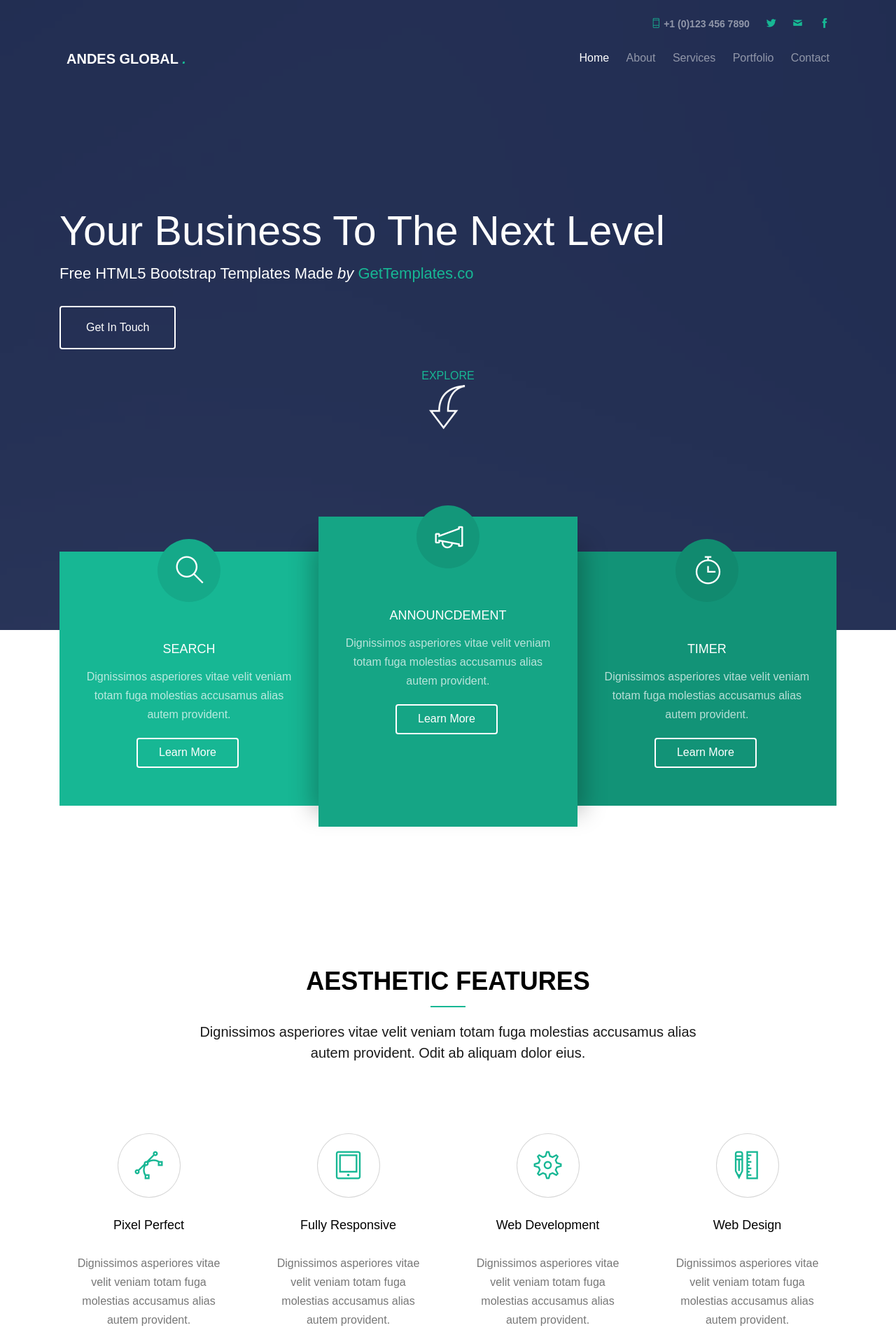
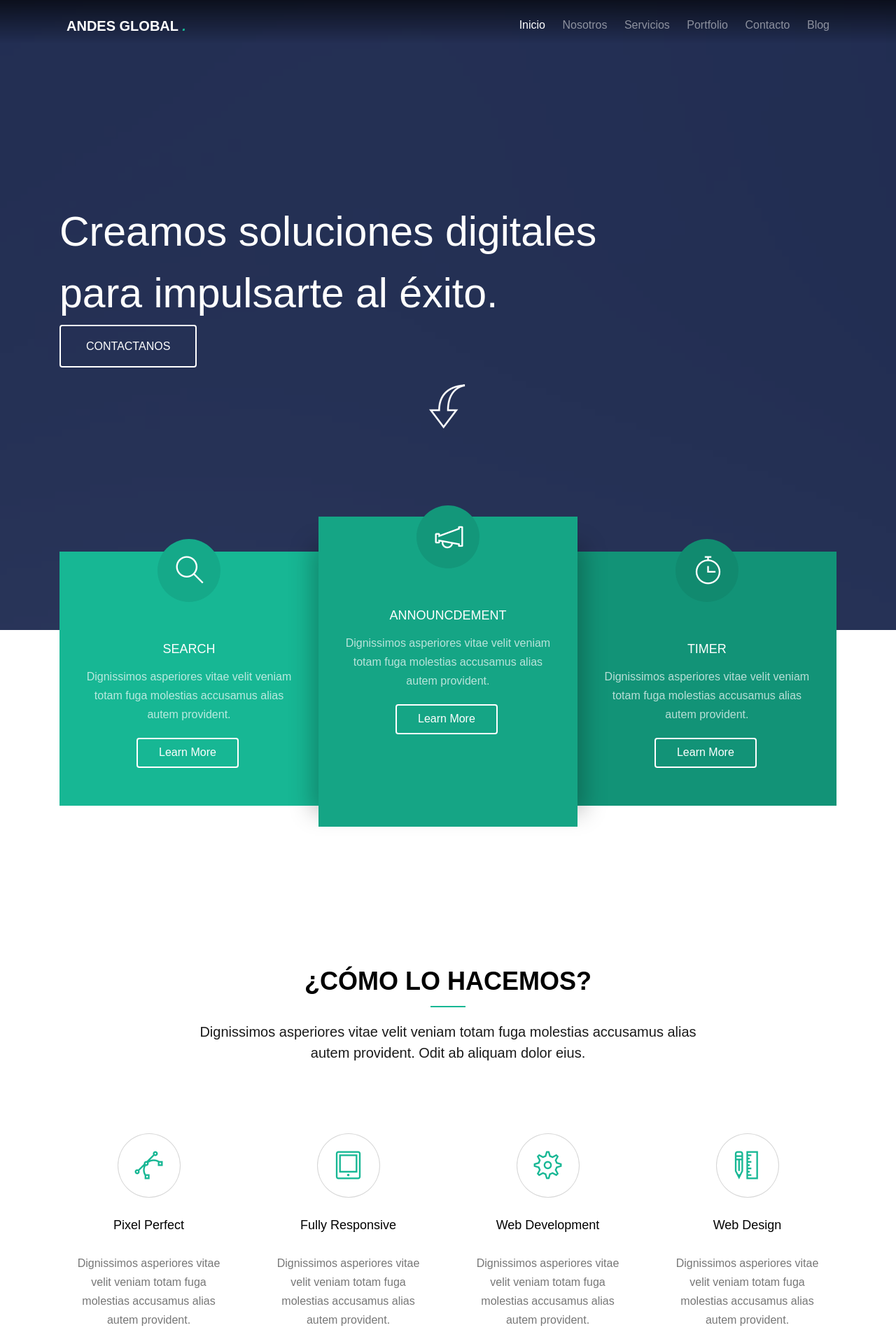
Before and after one commit to martinkelly23/andes-web, a Symfony app: template templates/index.html.twig in a window 1280 px wide. Shown: the top 1920 px of the page at 70% size. Run offline with Twig, Linux system fonts and the light colour scheme; the template is opened without the code that fills it, so the values that code supplies are empty; some libraries are stand-ins or nearby versions; some web fonts are replaced; grey boxes are pictures that could not be loaded.

Commit message:
feat: add menu items and buttons reference.

```diff
--- a/public_html/css/style.css
+++ b/public_html/css/style.css
@@ -93,13 +93,14 @@ h1, h2, h3, h4, h5, h6, figure {
 }
 
 .gtco-nav {
-  position: absolute;
+  position: fixed;
   top: 0;
   margin: 0;
   padding: 0;
   width: 100%;
   padding: 20px 0;
   z-index: 1001;
+  background: linear-gradient(to bottom, rgba(0, 0, 0, 0.65) 0%, transparent 84%, transparent 100%);
 }
 @media screen and (max-width: 768px) {
   .gtco-nav {
@@ -1889,4 +1890,9 @@ form label {
   border: 2px solid #17B794;
 }
 
+.sticky {
+  background: #14171c;
+  transition: 2.5s;
+}
+
 /*# sourceMappingURL=style.css.map */
--- a/public_html/js/main.js
+++ b/public_html/js/main.js
@@ -331,8 +331,17 @@
 }());
 
 // Function to navigate down in the page
-	var goDown = function() {
-		$('html, body').animate({
-			scrollTop: 600
-		}, 500, 'easeInOutExpo');
+var goDown = function() {
+	$('html, body').animate({
+		scrollTop: 600
+	}, 500, 'easeInOutExpo');
+}
+
+$(window).scroll(function() {
+	var scroll = $(window).scrollTop();
+	if (scroll >= 50) {
+		$(".gtco-nav").addClass("sticky");
+	} else {
+		$(".gtco-nav").removeClass("sticky");
 	}
+});
--- a/templates/index.html.twig
+++ b/templates/index.html.twig
@@ -57,34 +57,17 @@
 	<nav class="gtco-nav" role="navigation">
 		<div class="gtco-container">
 			<div class="row">
-				<div class="col-md-12 text-right gtco-contact">
-					<ul class="">
-						<li><a href="#"><i class="ti-mobile"></i> +1 (0)123 456 7890 </a></li>
-						<li><a href="http://twitter.com/gettemplatesco"><i class="ti-twitter-alt"></i> </a></li>
-						<li><a href="#"><i class="icon-mail2"></i></a></li>
-						<li><a href="#"><i class="ti-facebook"></i></a></li>
-					</ul>
-				</div>
-			</div>
-			<div class="row">
 				<div class="col-sm-4 col-xs-12">
-					<div id="gtco-logo"><a href="index.html">Andes Global <em>.</em></a></div>
+					<div id="gtco-logo"><a href="#gtco-header">Andes Global <em>.</em></a></div>
 				</div>
 				<div class="col-xs-8 text-right menu-1">
 					<ul>
-						<li class="active"><a href="index.html">Home</a></li>
-						<li><a href="about.html">About</a></li>
-						<li class="has-dropdown">
-							<a href="services.html">Services</a>
-							<ul class="dropdown">
-								<li><a href="#">Web Design</a></li>
-								<li><a href="#">eCommerce</a></li>
-								<li><a href="#">Branding</a></li>
-								<li><a href="#">API</a></li>
-							</ul>
-						</li>
-						<li><a href="portfolio.html">Portfolio</a></li>
-						<li><a href="contact.html">Contact</a></li>
+						<li class="active"><a href="#gtco-header">Inicio</a></li>
+						<li><a href="#gtco-features-3">Nosotros</a></li>
+						<li><a href="#gtco-features">Servicios</a></li>
+						<li><a href="#gtco-portfolio">Portfolio</a></li>
+						<li><a href="#gtco-footer">Contacto</a></li>
+						<li><a href="blog">Blog</a></li>
 					</ul>
 				</div>
 			</div>
@@ -93,23 +76,28 @@
 	</nav>
 
 	<header id="gtco-header" class="gtco-cover" role="banner" style="background-image:url(images/img_bg_1.jpg);">
-		<div class="overlay"></div>
+		<div class="overlay">
+			<video autoplay loop muted preload="auto">
+				<source type="video/mp4" src="videos/videoplayback.mp4" media="(orientation:landscape)">
+				<source type="video/webm" src="videos/videoplayback.webm" media="(orientation:landscape)">
+			</video>
+		</div>
 		<div class="gtco-container">
 			<div class="row">
 				<div class="col-md-12 col-md-offset-0 text-left">
 					<div class="display-t">
 						<div class="display-tc">
-
-							<h1 class="animate-box" data-animate-effect="fadeInUp">Your Business To The Next Level</h1>
-
-							<h2 class="animate-box" data-animate-effect="fadeInUp">Free HTML5 Bootstrap Templates Made <em>by</em> <a href="http://gettemplates.co/" target="_blank">GetTemplates.co</a></h2>
-
-							<p class="animate-box" data-animate-effect="fadeInUp"><a href="#" class="btn btn-white btn-lg btn-outline">Get In Touch</a></p>
+							<h1 class="animate-box" data-animate-effect="fadeInUp">
+								<div>
+									Creamos soluciones digitales
+								</div>
+								<div>
+									para impulsarte al éxito.
+								</div>
+							</h1>
+							<p class="animate-box" data-animate-effect="fadeInUp"><a href="#gtco-footer" class="btn btn-white btn-lg btn-outline">CONTACTANOS</a></p>
 							<div class="col-md-12 text-center">
 								<a href="#" onclick="return goDown();" style="opacity: 1;">
-									<div class="animate-box" data-animate-effect="fadeInUp">
-										EXPLORE
-									</div>
 									<div class="animate-box" data-animate-effect="fadeInUp">
 										<img src="/images/down.png">
 									</div>
@@ -123,7 +111,7 @@
 		</div>
 	</header>
 
-	<div id="gtco-features-3">
+	<div id="gtco-features-3" name="nosotros">
 		<div class="gtco-container">
 			<div class="gtco-flex">
 				<div class="feature feature-1 animate-box" data-animate-effect="fadeInUp">
@@ -164,7 +152,7 @@
 		<div class="gtco-container">
 			<div class="row">
 				<div class="col-md-8 col-md-offset-2 text-center gtco-heading animate-box">
-					<h2>Aesthetic Features</h2>
+					<h2>¿Cómo lo hacemos?</h2>
 					<p>Dignissimos asperiores vitae velit veniam totam fuga molestias accusamus alias autem provident. Odit ab aliquam dolor eius.</p>
 				</div>
 			</div>
@@ -368,47 +356,13 @@
 		</div>
 	</div>
 
-
-
-	<div id="gtco-subscribe">
-		<div class="gtco-container">
-			<div class="row animate-box">
-				<div class="col-md-8 col-md-offset-2 text-center gtco-heading">
-					<h2>Subscribe</h2>
-					<p>Be the first to know about the new templates.</p>
-				</div>
-			</div>
-			<div class="row animate-box">
-				<div class="col-md-12">
-					<form class="form-inline">
-						<div class="col-md-4 col-sm-4">
-							<div class="form-group">
-								<label for="email" class="sr-only">Email</label>
-								<input type="email" class="form-control" id="email" placeholder="Your Email">
-							</div>
-						</div>
-						<div class="col-md-4 col-sm-4">
-							<div class="form-group">
-								<label for="name" class="sr-only">Name</label>
-								<input type="text" class="form-control" id="name" placeholder="Your Name">
-							</div>
-						</div>
-						<div class="col-md-4 col-sm-4">
-							<button type="submit" class="btn btn-default btn-block">Subscribe</button>
-						</div>
-					</form>
-				</div>
-			</div>
-		</div>
-	</div>
-
 	<footer id="gtco-footer" role="contentinfo">
 		<div class="gtco-container">
 			<div class="row row-p	b-md">
 
 				<div class="col-md-4">
 					<div class="gtco-widget">
-						<h3>About Us</h3>
+						<h3>Sobre nosotros</h3>
 						<p>Lorem ipsum dolor sit amet consectetur adipisicing elit. Tempore eos molestias quod sint ipsum possimus temporibus officia iste perspiciatis consectetur in fugiat repudiandae cum. Totam cupiditate nostrum ut neque ab?</p>
 					</div>
 				</div>
@@ -417,22 +371,20 @@
 					<div class="gtco-widget">
 						<h3>Links</h3>
 						<ul class="gtco-footer-links">
-							<li><a href="#">Knowledge Base</a></li>
-							<li><a href="#">Career</a></li>
-							<li><a href="#">Press</a></li>
-							<li><a href="#">Terms of services</a></li>
-							<li><a href="#">Privacy Policy</a></li>
+							<li><a href="#">Sumate!</a></li>
+							<li><a href="#">Prensa</a></li>
+							<li><a href="#">Terrminos de privacidad</a></li>
 						</ul>
 					</div>
 				</div>
 
 				<div class="col-md-4">
 					<div class="gtco-widget">
-						<h3>Get In Touch</h3>
+						<h3>Contactanos</h3>
 						<ul class="gtco-quick-contact">
-							<li><a href="#"><i class="icon-phone"></i> +1 234 567 890</a></li>
-							<li><a href="#"><i class="icon-mail2"></i> info@gettemplates.co</a></li>
-							<li><a href="#"><i class="icon-chat"></i> Live Chat</a></li>
+							<li><a href="#"><i class="icon-phone"></i> +54 221-5748199</a></li>
+							<li><a href="#"><i class="icon-mail2"></i> info@andesglob.com</a></li>
+							<li><a href="#"><i class="icon-chat"></i> Chat en vivo</a></li>
 						</ul>
 					</div>
 				</div>
@@ -442,8 +394,8 @@
 			<div class="row copyright">
 				<div class="col-md-12">
 					<p class="pull-left">
-						<small class="block">&copy; 2016 Free HTML5. All Rights Reserved.</small>
-						<small class="block">Designed by <a href="http://gettemplates.co/" target="_blank">GetTemplates.co</a> Demo Images: <a href="http://unsplash.co/" target="_blank">Unsplash</a></small>
+						<small class="block">&copy; 2018 Andes Global. All Rights Reserved.</small>
+						<small class="block">Designed by <a href="http://andesglob.com/" target="_blank">Andes Global</a></small>
 					</p>
 					<p class="pull-right">
 						<ul class="gtco-social-icons pull-right">
```
Also changed, not shown: 2 other files.
